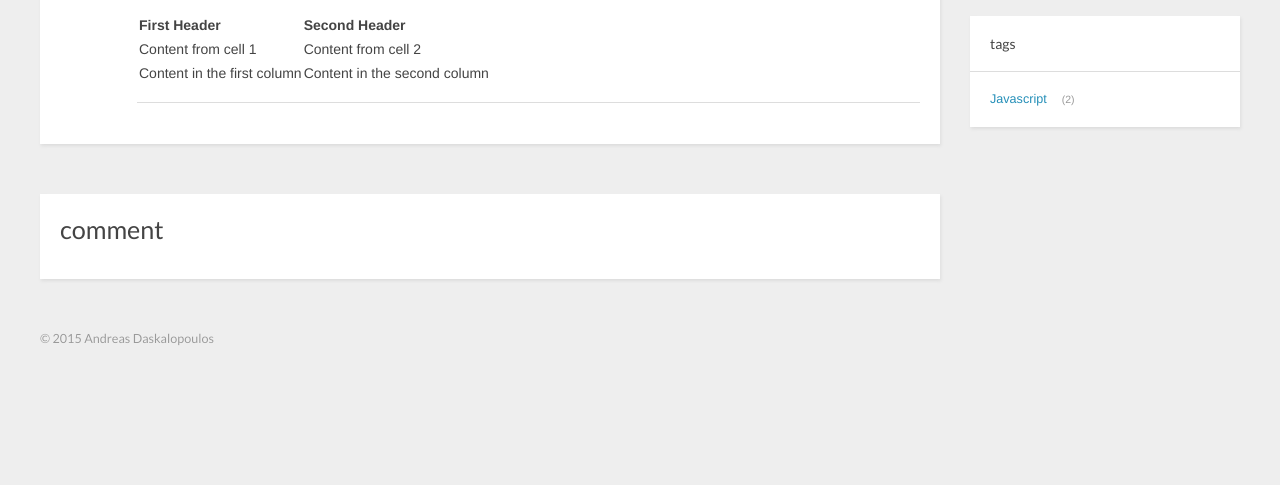
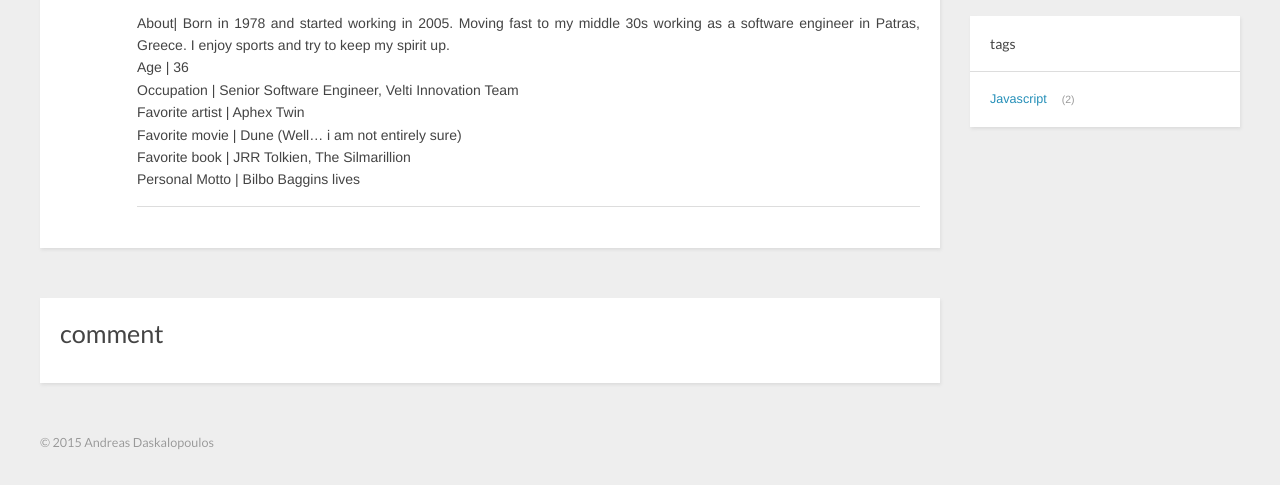
Before and after one commit to mcaibad2/mcaibad2.github.io, a plain HTML site: page bio/index.html in a window 1280 px wide. Shown: the part 211-696 px from the top of the page. Drawn offline with nearby package versions, Linux system fonts and the light colour scheme.

Commit message:
Site updated: 2015-03-11 16:28:28

```diff
--- a/bio/index.html
+++ b/bio/index.html
@@ -6,18 +6,7 @@
   <title>Bio | Code is like poerty</title>
   <meta name="author" content="Andreas Daskalopoulos">
 
-  <meta name="description" content="First Header
-Second Header
-
-
-
-
-Content from cell 1
-Content from cell 2
-
-
-Content in the first column
-Content in the second column">
+  <meta name="description" content="About| Born in 1978 and started working in 2005. Moving fast to my middle 30s working as a software engineer in Patras, Greece. I enjoy sports and try">
 
 
   <meta name="viewport" content="width=device-width, initial-scale=1, maximum-scale=1">
@@ -68,24 +57,7 @@ Content in the second column">
     </header>
     <div class="entry">
 
-        <table>
-<thead>
-<tr>
-<th>First Header</th>
-<th>Second Header</th>
-</tr>
-</thead>
-<tbody>
-<tr>
-<td>Content from cell 1</td>
-<td>Content from cell 2</td>
-</tr>
-<tr>
-<td>Content in the first column</td>
-<td>Content in the second column</td>
-</tr>
-</tbody>
-</table>
+        <p>About| Born in 1978 and started working in 2005. Moving fast to my middle 30s working as a software engineer in Patras, Greece. I enjoy sports and try to keep my spirit up.<br>Age | 36<br>Occupation    | Senior Software Engineer, Velti Innovation Team<br>Favorite artist | Aphex Twin<br>Favorite movie    | Dune (Well… i am not entirely sure)<br>Favorite book | JRR Tolkien, The Silmarillion<br>Personal Motto    | Bilbo Baggins lives </p>
 
 
     </div>
```
